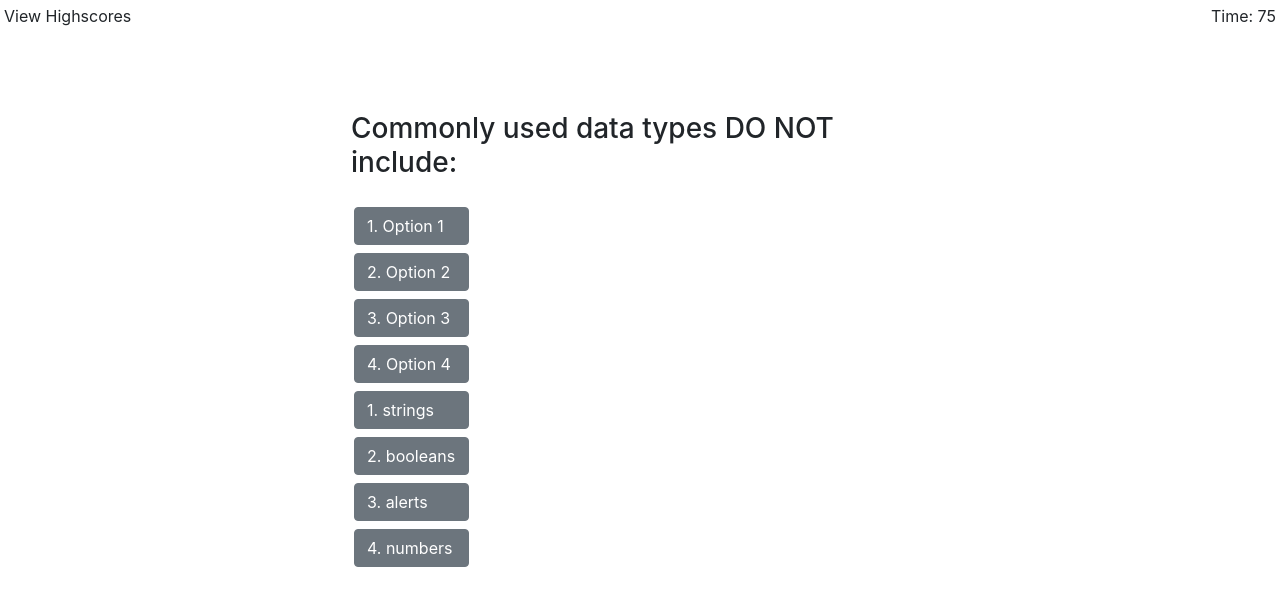
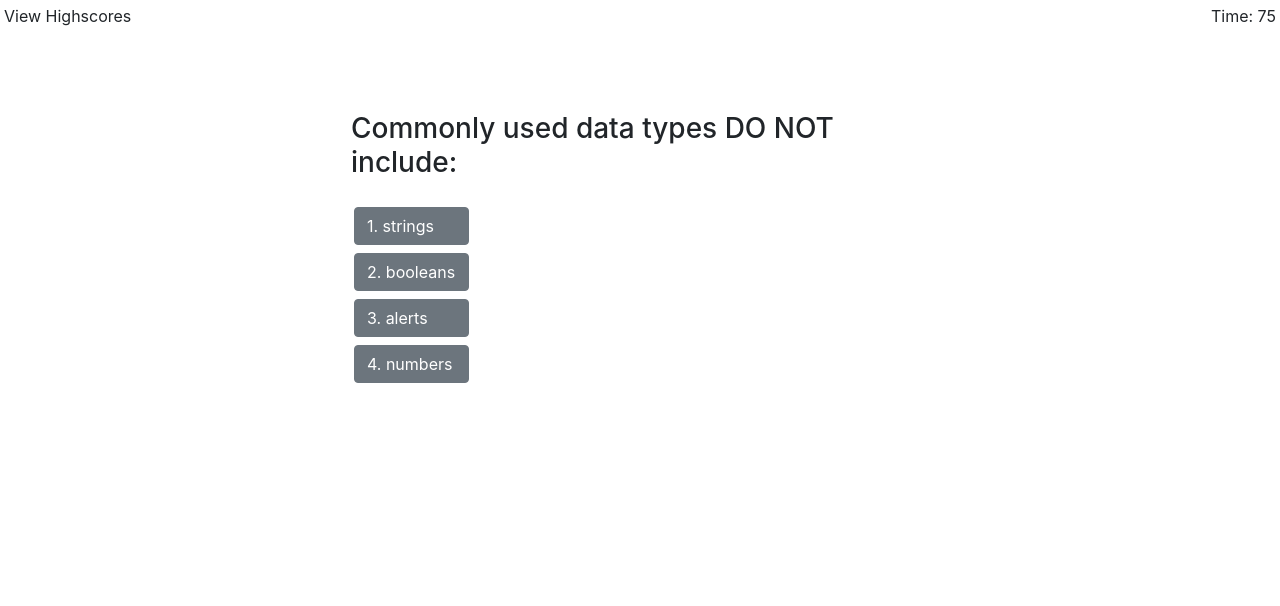
Before and after one commit to emblair96/HW4-code-quiz, a plain HTML site: page index.html in a window 1280 px wide. Both pictures are taken after a click on the button "Start Quiz". Drawn offline with nearby package versions, Linux system fonts and the light colour scheme.

Commit message:
Update working draft of js file

```diff
--- a/Develop/script.js
+++ b/Develop/script.js
@@ -4,26 +4,13 @@ var quizDiv = document.querySelector("#quiz");
 var currentQuestion = document.querySelector("#current-question");
 var answerGrid = document.querySelector("#answer-grid");
 var optionButtons = document.querySelector(".option-btn")
+var inputSection = document.querySelector(".input-page")
 
-let currentQuestionIndex;
-
+var currentQuestionIndex;
+var currentAnswerIndex;
 startBtn.addEventListener("click", startQuiz);
-
-
-var option0 = document.querySelector("#option0")
-var textOption0 = option0.textContent
-console.log(textOption0)
-var option1 = document.querySelector("#option1")
-var textOption1 = option1.textContent
-console.log(textOption1)
-var option2 = document.querySelector("#option2")
-var textOption2 = option2.innerHTML
-console.log(textOption2)
-var option3 = document.querySelector("#option3")
-var textOption3 = option3.textContent
-console.log(textOption3)
-
-
+optionButtons.addEventListener("click", updateQuestion)
+optionButtons.addEventListener("click", checkAnswer);
 
 
 function startQuiz () {
@@ -32,33 +19,73 @@ function startQuiz () {
     // option1.textContent = question1.option2;
     // currentQuestion.textContent = questions[0].question
     // optionButtons.textContent = questions[0].answers.innerText
-    currentQuestionIndex = 0;
-    updateQuestion()
+    currentQuestionIndex = -1;
+    updateQuestion();
 }
 
+// After we start the quiz, we run the updateQuestion() function, this removes any children currently in the quizGrid, and adds new question
+function updateQuestion() {
+    resetState()
+    showQuestion(questions[currentQuestionIndex])
 
-function updateQuestion() {
-    showQuestion(questions[currentQuestionIndex])
 }
 
+function navigateToInput() {
+    quizDiv.classList.add("hide");
+    inputSection.classList.remove("hide")
+    // var inputPage = document.createElement("p");
+    // inputPage.innerText = "Test";
+    // console.log(inputPage);
+    // inputSection.appendChild(inputPage);
+}
+
+// We pass in the current index of questions, then we set the text content of the currentQuestion to the currentindex.question in the questions object, then we create a button element and set the text of that button to the answers located at the current index of the questions object, add an event listener to the buttons in the quizGrid that checks the answer
+
 function showQuestion(question) {
+    if (currentQuestionIndex < questions.length) {
     currentQuestion.textContent = question.question
     question.answers.forEach(answer => {
         var button = document.createElement("button")
         button.innerText = answer.text
         button.classList.add("btn", "btn-secondary", "btn-md", "m-1", "text-left")
-        button.addEventListener("click", selectAnswer)
+        button.addEventListener("click", checkAnswer)
         answerGrid.appendChild(button)
+
     })
+}
+    else {
+        navigateToInput()
+
+    }
 
 }
 
+// Need to access index of answers in a for loop!!!!
 
-function selectAnswer() {
+function checkAnswer(event) {
+    var element = event.target
+    var answers = questions[currentQuestionIndex].answers
+    // Array.from(quizGrid.Children)
+    // answer.textContent = question.answer
+    for (var i = 0; i < answers.length; i++) {
+    if (element.matches("button") === true && element.textContent === correctAnswers[i]) {
+        alert("correct")
+    }
 
+    }
+    updateQuestion()
 }
 
-// optionBtn.addEventListener("click", checkAnswer);
+// if (element.matches("button") === true && answers[i].correct === true) {
+
+
+// If there is an answer button element inside of the answer grid, remove it; basically loop through until there are no more firstChild elements
+function resetState () {
+    while (answerGrid.firstChild) {
+        answerGrid.removeChild(answerGrid.firstChild)
+    }
+    currentQuestionIndex++
+}
 
 
 const questions = [
@@ -69,17 +96,45 @@ const questions = [
         {text: "2. booleans", correct: false},
         {text: "3. alerts", correct: true},
         {text: "4. numbers", correct: false}
-    ]
+        ]
 
-}
+    },
+    {
+        question: "What is 2 + 2",
+        answers: [
+        {text: "1. one", correct: false},
+        {text: "2. two", correct: true},
+        {text: "3. four", correct: false},
+        {text: "4. eight", correct: false}
+        ]
+
+    },
+    {
+        question: "Question 3",
+        answers: [
+        {text: "1. blah", correct: false},
+        {text: "2. ok", correct: true},
+        {text: "3. yep", correct: false},
+        {text: "4. fine", correct: false}
+        ]
+
+    },
+    {
+        question: "Question 4",
+        answers: [
+        {text: "1. red", correct: false},
+        {text: "2. blue", correct: true},
+        {text: "3. green", correct: false},
+        {text: "4. purple", correct: false}
+        ]
+
+    }
 ]
-console.log(questions)
+
+var correctAnswers = ["3. alerts", "2. two", "1. blah", "4. purple"]
 
 
-
-
-
-
+console.log(questions)
 
 
 
--- a/index.html
+++ b/index.html
@@ -35,7 +35,9 @@
                 </row>
         </section>
         </div>
-        <div id="results"></div>
+        <section class="container col-md-6 pt-5 hide input-page" id="results">
+            <h3 class="text-center">Input page</h3>
+        </section>
         <script src="Develop/script.js" type ="text/javascript"></script>
     </body>
 </html>
```
